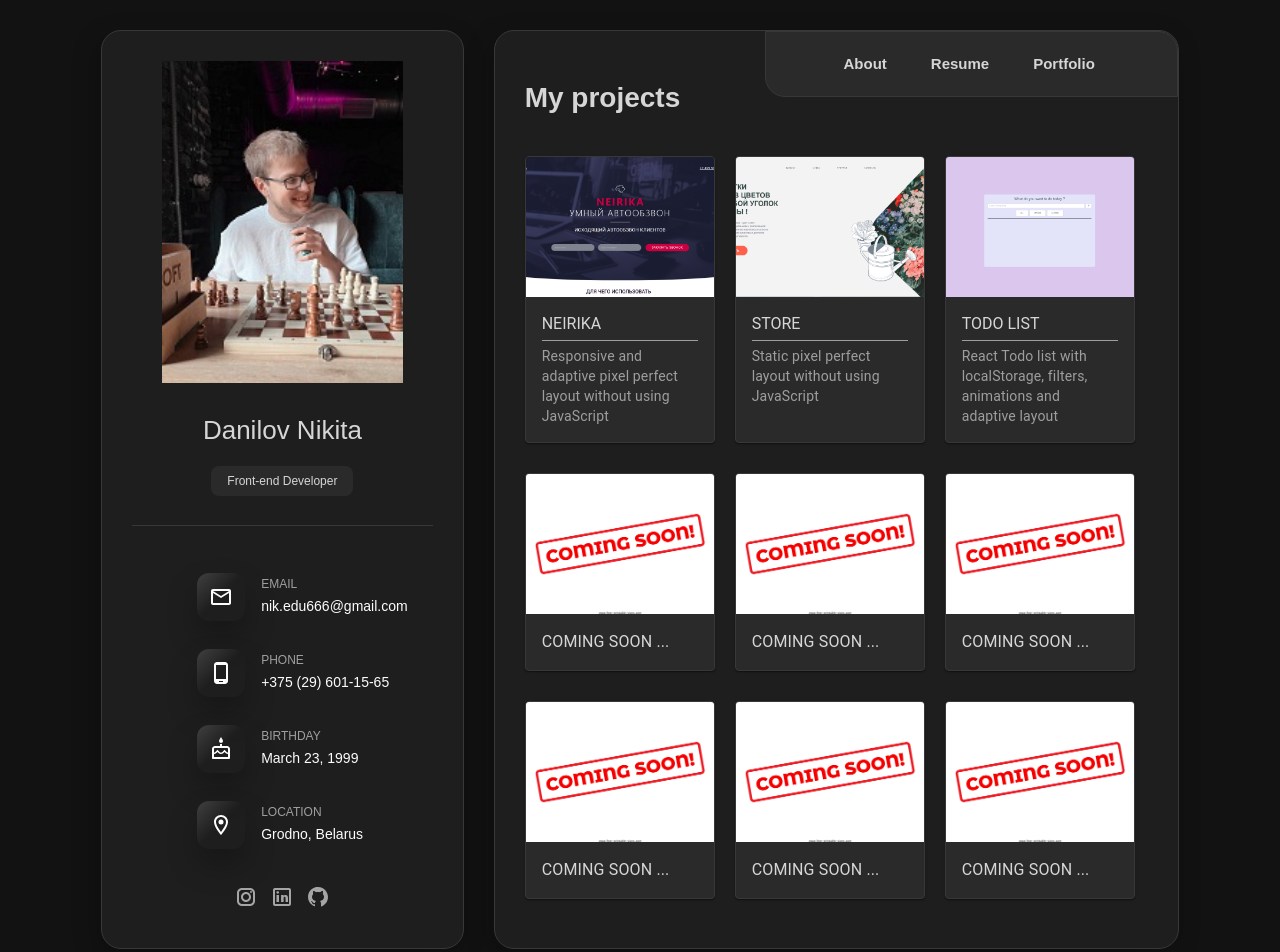
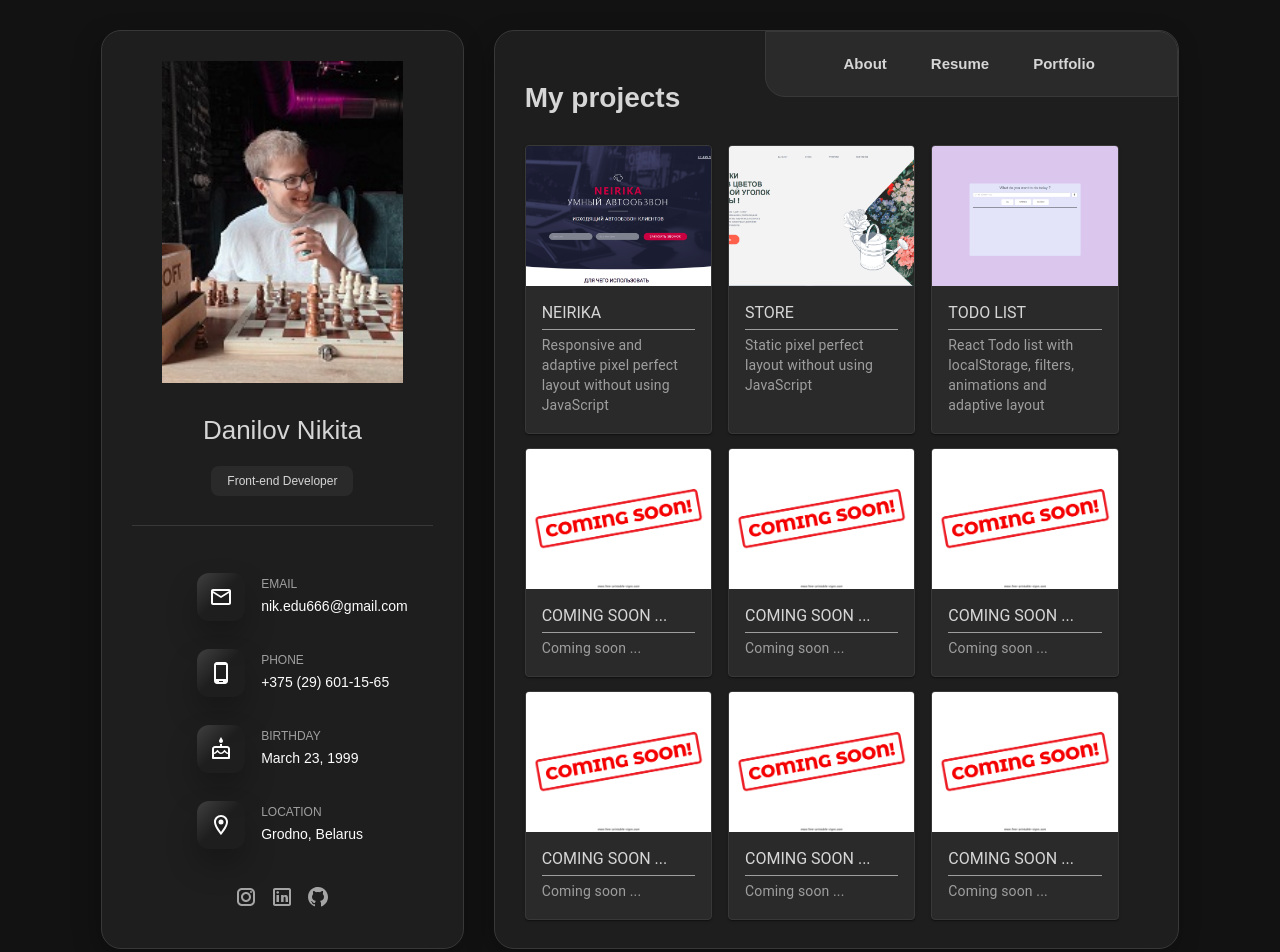
Before and after one commit to NikiDan/landingPage, a React (Create React App) app: page /portfolio in a window 1280 px wide. Shown: the top 952 px of the page. Built offline with nearby package versions, Linux system fonts and the light colour scheme.

Commit message:
Grid add

```diff
--- a/src/Components/PortfolioPc/PortfolioPc.jsx
+++ b/src/Components/PortfolioPc/PortfolioPc.jsx
@@ -9,13 +9,14 @@ import Card from '@mui/material/Card';
 import { CardActionArea } from '@mui/material';
 import CardContent from '@mui/material/CardContent';
 import CardMedia from '@mui/material/CardMedia';
+import Grid from '@mui/material/Unstable_Grid2';
 
 import "./style.css";
 import {Typography} from "@mui/material";
 
 const PortfolioPc = () => {
 
-    const cardRowFirst = [
+    const card = [
         {
             key: "neirika",
             link: "https://nikidan.github.io/Neirika/index.html",
@@ -37,49 +38,49 @@ const PortfolioPc = () => {
             description: "React Todo list with localStorage, filters, animations and adaptive layout",
             img: imgTodo
         },
-    ]
-
-    const cardRowSecond = [
         {
             key: "soon1",
-            link: "#",
+            link: " ",
             title: "Coming soon ...",
+            description: "Coming soon ...",
             img: imgSoon
         },
         {
             key: "soon2",
-            link: "#",
+            link: " ",
             title: "Coming soon ...",
+            description: "Coming soon ...",
             img: imgSoon
         },
         {
             key: "soon3",
-            link: "#",
+            link: " ",
             title: "Coming soon ...",
+            description: "Coming soon ...",
             img: imgSoon
         },
-    ]
-
-    const cardRowThird = [
         {
             key: "soon4",
-            link: "#",
+            link: " ",
             title: "Coming soon ...",
+            description: "Coming soon ...",
             img: imgSoon
         },
         {
             key: "soon5",
-            link: "#",
+            link: " ",
             title: "Coming soon ...",
+            description: "Coming soon ...",
             img: imgSoon
         },
         {
             key: "soon6",
-            link: "#",
+            link: " ",
             title: "Coming soon ...",
+            description: "Coming soon ...",
             img: imgSoon
-        },
-    ]
+        }
+    ];
 
     return(
         <div className="portfolio__content__main">
@@ -97,9 +98,12 @@ const PortfolioPc = () => {
                     </li>
                 </ul>
             </div>
-            <div className="portfolio__content_row1">
-                {cardRowFirst.map((item) => (
-                    <Card className="portfolio__item portfolio__card" key={item.key} id={item.key}>
+            <Grid container spacing={{ xs: 2, md: 2 }}
+                  columns={{ xs: 4, sm: 8, md: 12 }}
+                  className="portfolio__content">
+                {card.map((item) => (
+                    <Grid xs={2} sm={4} md={4} key={item.key}>
+                    <Card className="portfolio__card" key={item.key} id={item.key}>
                         <CardActionArea href={item.link}
                                         target="_blank"
                                         className="portfolio__card-link"
@@ -121,54 +125,9 @@ const PortfolioPc = () => {
                             </CardContent>
                         </CardActionArea>
                     </Card>
+                    </Grid>
                 ))}
-            </div>
-            <div className="portfolio__content_row2">
-                {cardRowSecond.map((item) => (
-                    <Card className="portfolio__item portfolio__card" key={item.key} id={item.key}>
-                        <CardActionArea href={item.link}
-                                        target="_blank"
-                                        className="portfolio__card-link"
-                                        rel="noopener noreferrer"
-                        >
-                            <CardMedia className="card__img-container"
-                                       component="img"
-                                       alt="Neirika homepage"
-                                       height="140"
-                                       image={item.img}
-                            />
-                            <CardContent >
-                                <Typography component="p" className="card__title">
-                                    {item.title}
-                                </Typography>
-                            </CardContent>
-                        </CardActionArea>
-                    </Card>
-                ))}
-            </div>
-            <div className="portfolio__content_row3">
-                {cardRowThird.map((item) => (
-                    <Card className="portfolio__item portfolio__card" key={item.key} id={item.key}>
-                        <CardActionArea href={item.link}
-                                        target="_blank"
-                                        className="portfolio__card-link"
-                                        rel="noopener noreferrer"
-                        >
-                            <CardMedia className="card__img-container"
-                                       component="img"
-                                       alt="Neirika homepage"
-                                       height="140"
-                                       image={item.img}
-                            />
-                            <CardContent >
-                                <Typography component="p" className="card__title">
-                                    {item.title}
-                                </Typography>
-                            </CardContent>
-                        </CardActionArea>
-                    </Card>
-                ))}
-            </div>
+            </Grid>
         </div>
     );
 }
--- a/src/Components/PortfolioPc/style.css
+++ b/src/Components/PortfolioPc/style.css
@@ -16,7 +16,7 @@
     bottom: 5px;
 }
 
-.portfolio__content_row1, .portfolio__content_row2, .portfolio__content_row3{
+.portfolio__content{
     display: flex;
     width: 100%;
     height: auto;
@@ -25,12 +25,7 @@
 }
 
 .portfolio__card{
-    border: 1px solid #FCFCFC;
-    margin-right: 20px;
-}
-
-.portfolio__item {
-    width: 34%;
+    height: 100%;
     background-color: #2a2a2b !important;
     border: 1px solid #383838;
     color: #d6d6d6 !important;
@@ -39,7 +34,6 @@
 .card__img-container{
     background: #000000;
     overflow: hidden;
-    /*border-radius: 8px;*/
     z-index: 1;
 }
 
```
